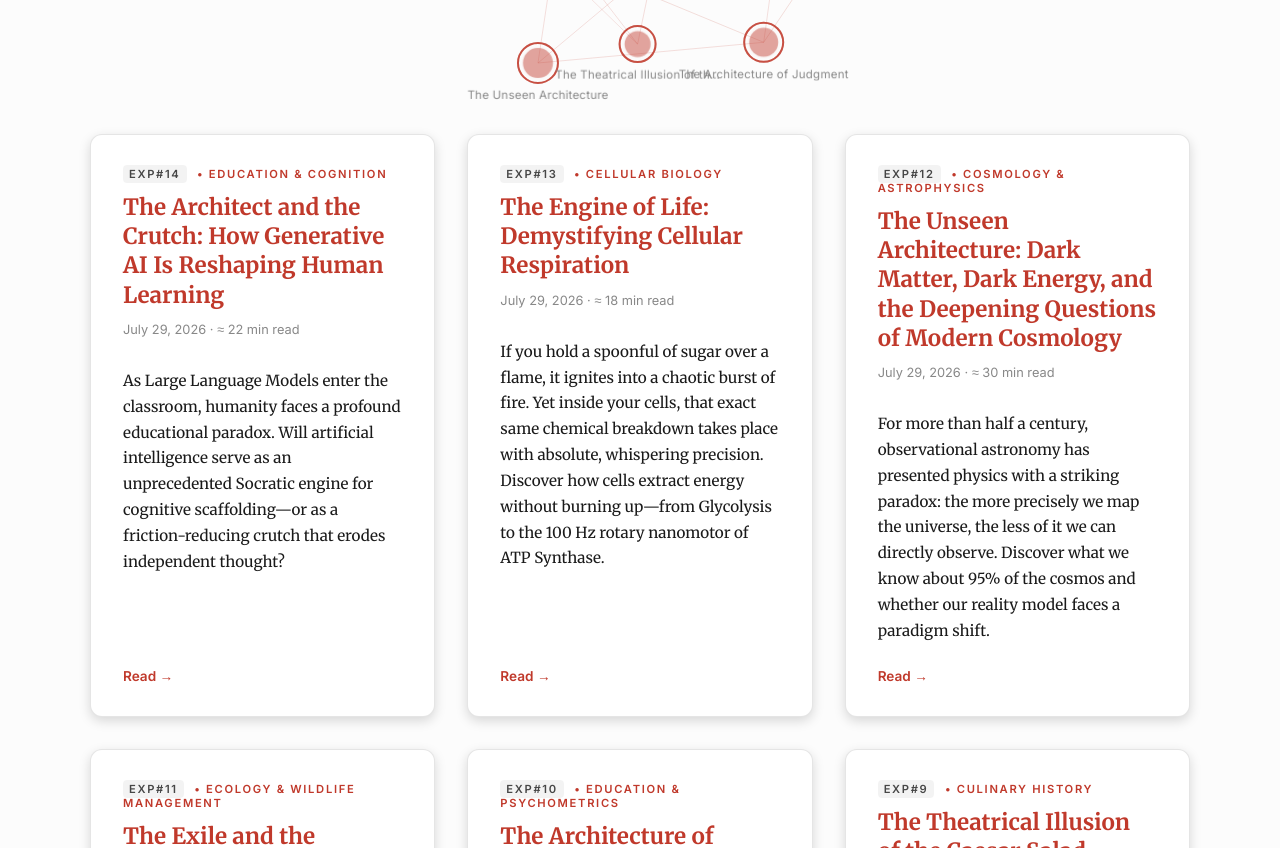
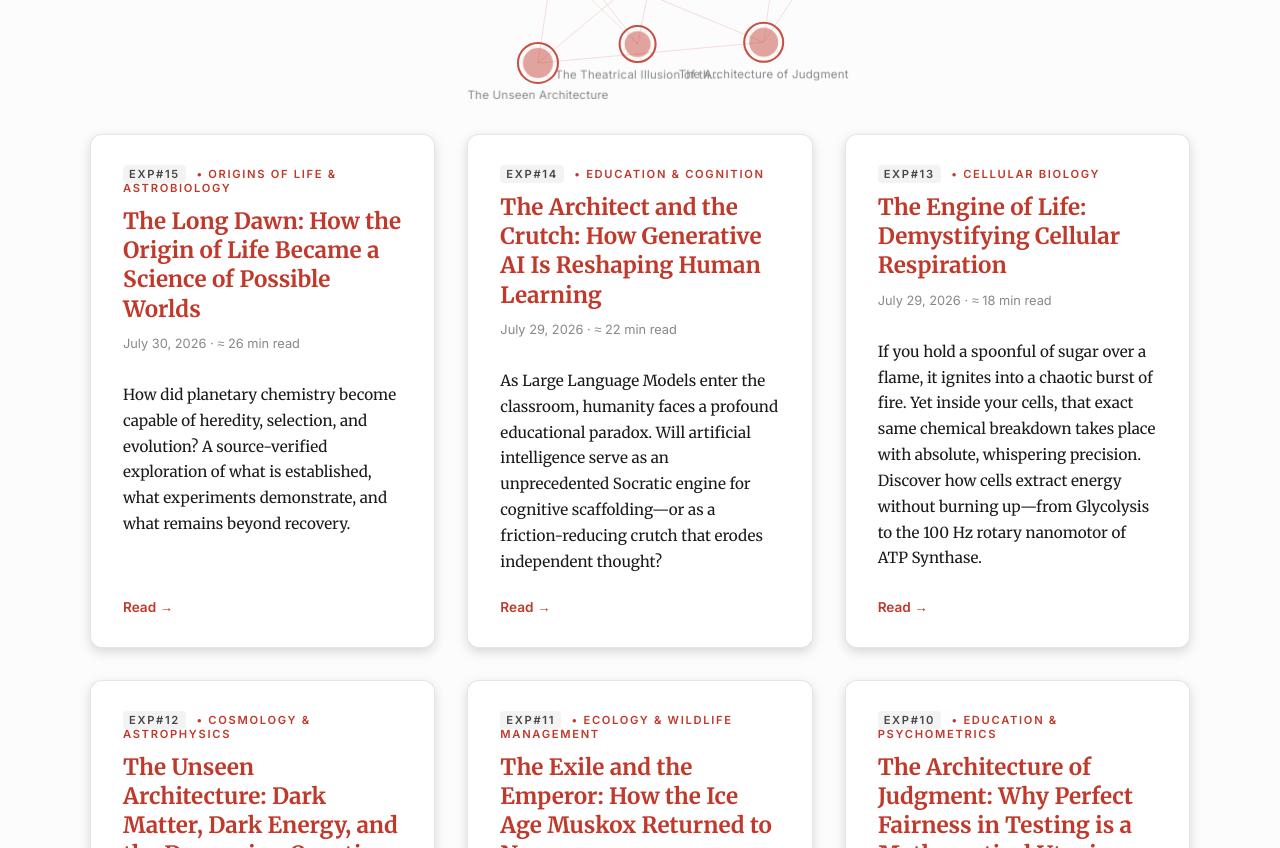
Before and after one commit to hktcr/explorations, a plain HTML site: page index.html in a window 1280 px wide. Shown: the part 740-1588 px from the top of the page. Drawn offline with Linux system fonts and the light colour scheme.

Commit message:
Add The Long Dawn to exploration index

```diff
--- a/index.html
+++ b/index.html
@@ -249,6 +249,15 @@
 
   <div class="articles-grid" id="articlesGrid">
 
+    <a href="origin-of-life/index.html" class="article-card" data-subject="Origins of Life &amp; Astrobiology" data-title="The Long Dawn: How the Origin of Life Became a Science of Possible Worlds" data-excerpt="How did planetary chemistry become capable of heredity, selection, and evolution? A source-verified exploration of what is established, what experiments demonstrate, and what remains beyond recovery.">
+      <div class="card-subject"><span class="exp-id">EXP#15</span> • Origins of Life &amp; Astrobiology</div>
+      <h2 class="card-title">The Long Dawn: How the Origin of Life Became a Science of Possible Worlds</h2>
+      <div class="card-meta">July 30, 2026 · ≈ 26 min read</div>
+      <p class="card-excerpt">How did planetary chemistry become capable of heredity, selection, and evolution? A source-verified exploration of what is established, what experiments demonstrate, and what remains beyond recovery.</p>
+      <span class="card-link">Read →</span>
+    </a>
+
+
     <a href="ai-in-education/index.html" class="article-card" data-subject="Education & Cognition" data-title="The Architect and the Crutch: How Generative AI Is Reshaping Human Learning" data-excerpt="As Large Language Models enter the classroom, humanity faces a profound educational paradox. Will artificial intelligence serve as an unprecedented Socratic engine for cognitive scaffolding—or as a friction-reducing crutch that erodes independent thought?">
       <div class="card-subject"><span class="exp-id">EXP#14</span> • Education & Cognition</div>
       <h2 class="card-title">The Architect and the Crutch: How Generative AI Is Reshaping Human Learning</h2>
```
